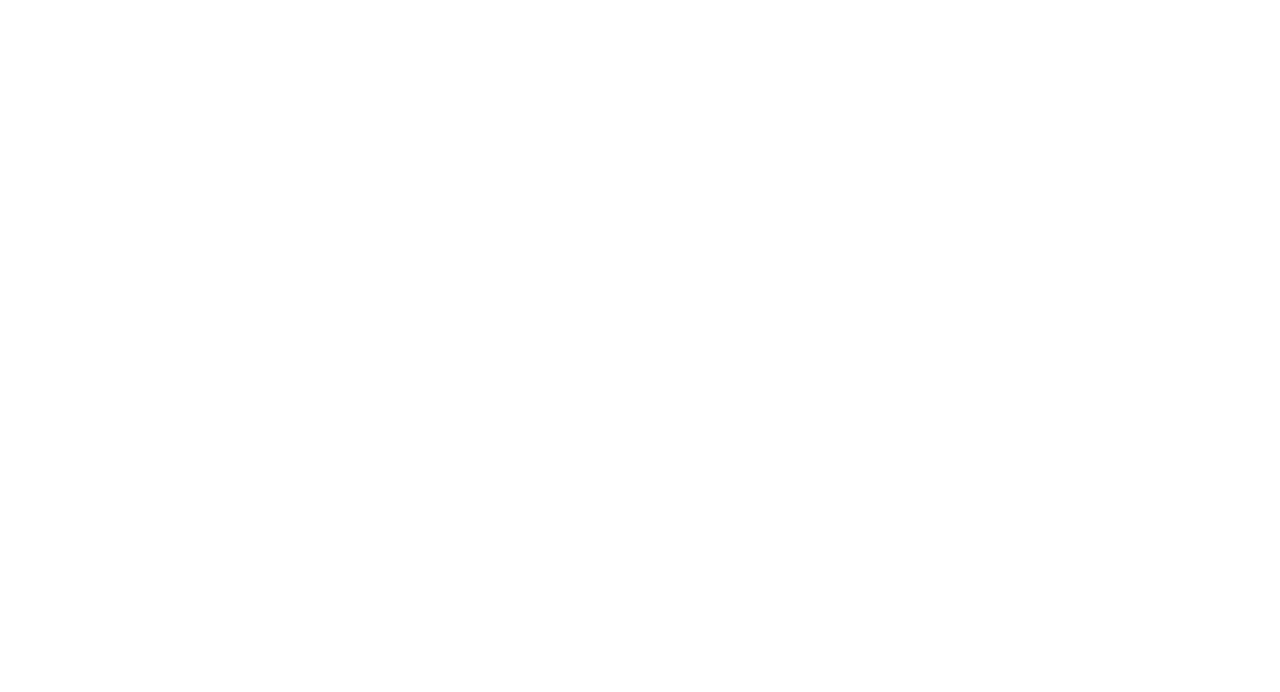
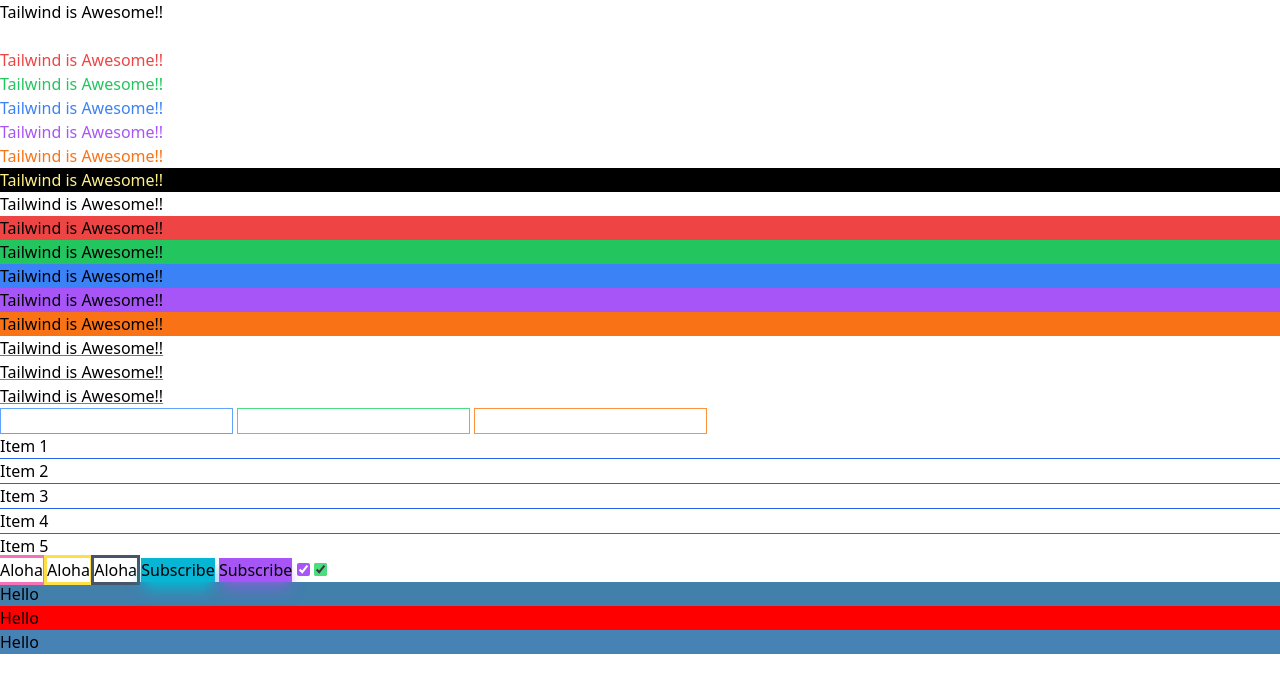
Before and after one commit to SJ-WJ/tailwind-from-scratch, a plain HTML site: page tailwind-sandbox/02-colors/index.html in a window 1280 px wide. Drawn offline with nearby package versions, Linux system fonts and the light colour scheme.

Commit message:
Working with and learning about colors

```diff
--- a/tailwind-sandbox/02-colors/index.html
+++ b/tailwind-sandbox/02-colors/index.html
@@ -12,21 +12,65 @@
     <!-- white, black, red, green, blue, orange, yellow, purple, lime, emerald, teal, cyan, indigo, violet, fuchsia, pink, rose, sky, gray, slate, zinc, neutral, stone, amber,  -->
 
     <!-- Text Colors -->
+    <p class="text-black">Tailwind is Awesome!!</p>
+    <p class="text-white">Tailwind is Awesome!!</p>
+    <p class="text-red-500">Tailwind is Awesome!!</p>
+    <p class="text-green-500">Tailwind is Awesome!!</p>
+    <p class="text-blue-500">Tailwind is Awesome!!</p>
+    <p class="text-purple-500">Tailwind is Awesome!!</p>
+    <p class="text-orange-500">Tailwind is Awesome!!</p>
 
     <!-- Background Colors -->
+    <p class="bg-black text-yellow-200">Tailwind is Awesome!!</p>
+    <p class="bg-white">Tailwind is Awesome!!</p>
+    <p class="bg-red-500">Tailwind is Awesome!!</p>
+    <p class="bg-green-500">Tailwind is Awesome!!</p>
+    <p class="bg-blue-500">Tailwind is Awesome!!</p>
+    <p class="bg-purple-500">Tailwind is Awesome!!</p>
+    <p class="bg-orange-500">Tailwind is Awesome!!</p>
 
     <!-- Text Underline -->
+    <p class="underline decoration-red-500">Tailwind is Awesome!!</p>
+    <p class="underline decoration-fuchsia-500">Tailwind is Awesome!!</p>
+    <p class="underline decoration-sky-500">Tailwind is Awesome!!</p>
 
     <!-- Border Colors -->
+    <input type="text" class="border border-blue-400">
+    <input type="text" class="border border-green-400">
+    <input type="text" class="border border-orange-400">
 
     <!-- Divide Colors -->
+    <div class="divide-y divide-blue-600">
+      <div>Item 1</div>
+      <div>Item 2</div>
+      <div>Item 3</div>
+      <div>Item 4</div>
+      <div>Item 5</div>
+    </div>
 
     <!-- Outline Colors -->
+    <button class="outline outline-pink-400">Aloha</button>
+    <button class="outline outline-yellow-300">Aloha</button>
+    <button class="outline outline-slate-600">Aloha</button>
 
     <!-- Box Shadow Colors (Opacity defaults to 100, but you can set it)-->
+    <button class="shadow-lg bg-cyan-500 shadow-cyan-500">
+      Subscribe
+    </button>
+    <button class="shadow-lg bg-purple-500 shadow-purple-500/50">
+      Subscribe
+    </button>
 
     <!-- Accent Colors -->
+    <input type="checkbox" class="accent-purple-500" checked>
+    <input type="checkbox" class="accent-green-400" checked>
 
     <!-- Arbitrary Colors -->
+    <div class="bg-[#427fab]">Hello</div>
+    <div class="bg-[rgb(255,0,0)]">Hello</div>
+    <div class="bg-[steelblue]">Hello</div>
+
+
+
   </body>
 </html>
```
Also changed, not shown: 1 other file.
